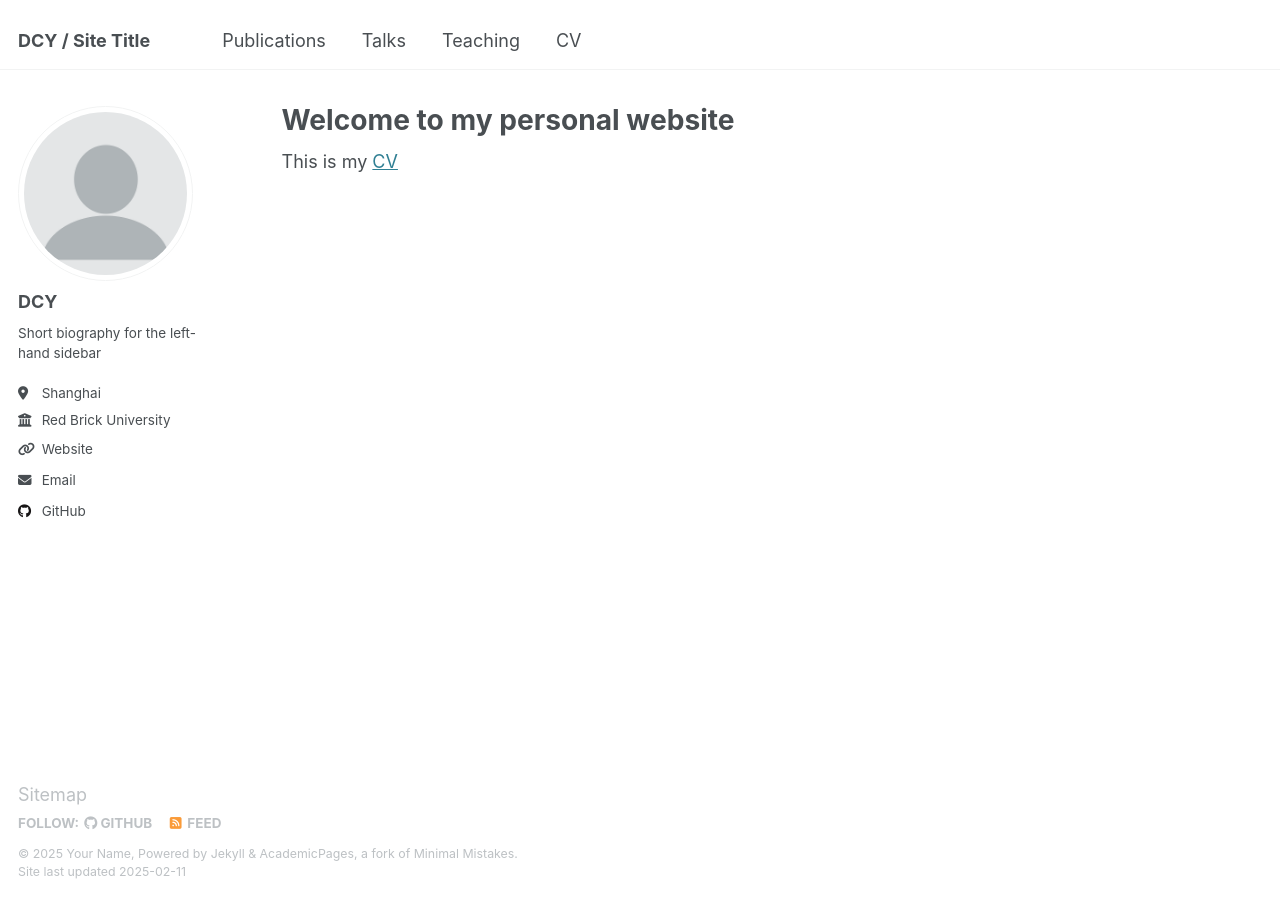
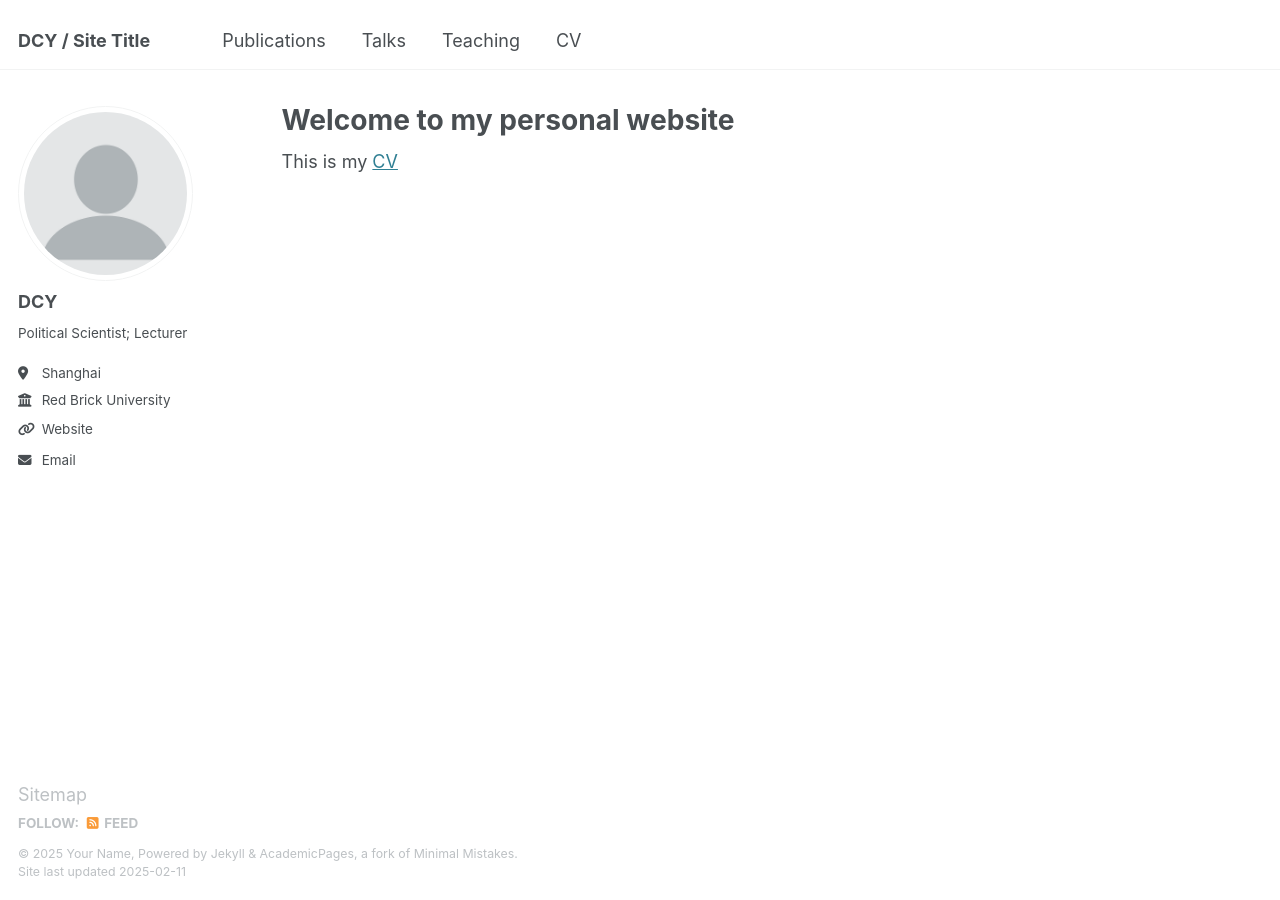
Before and after one commit to DCYeo/dcyeo.github.io, a Jekyll site: the page built from _pages/about.md, in a window 1280 px wide. Built offline with Jekyll 4.4.1, drawn with Linux system fonts in a browser that asks for light colours.

Commit message:
Update _config.yml

```diff
--- a/_config.yml
+++ b/_config.yml
@@ -25,7 +25,7 @@ author:
   avatar           : "profile.png"
   name             : "DCY"
   #pronouns         :  example: "she/her"
-  bio              : "Short biography for the left-hand sidebar"
+  bio              : "Political Scientist; Lecturer"
   location         : "Shanghai"
   employer         : "Red Brick University"
   uri              :  URL
@@ -45,7 +45,7 @@ author:
   bitbucket        : # Username - Update with your username on the site
   codepen          : # Username
   dribbble         : # Username
-  github           : "academicpages"
+  # github           : "academicpages"
   kaggle           : # Username
   stackoverflow    : # User number or user number and name (i.e., use "1" or "1/jeff-atwood")
 
```
